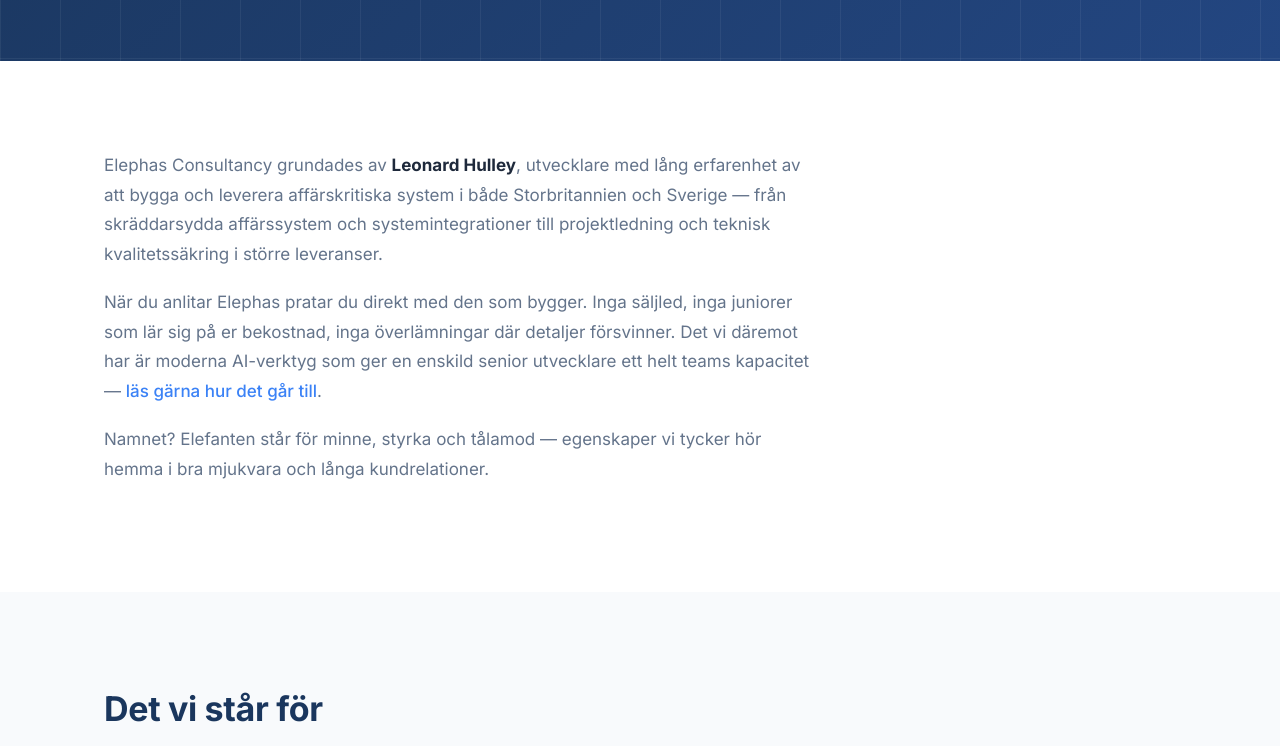
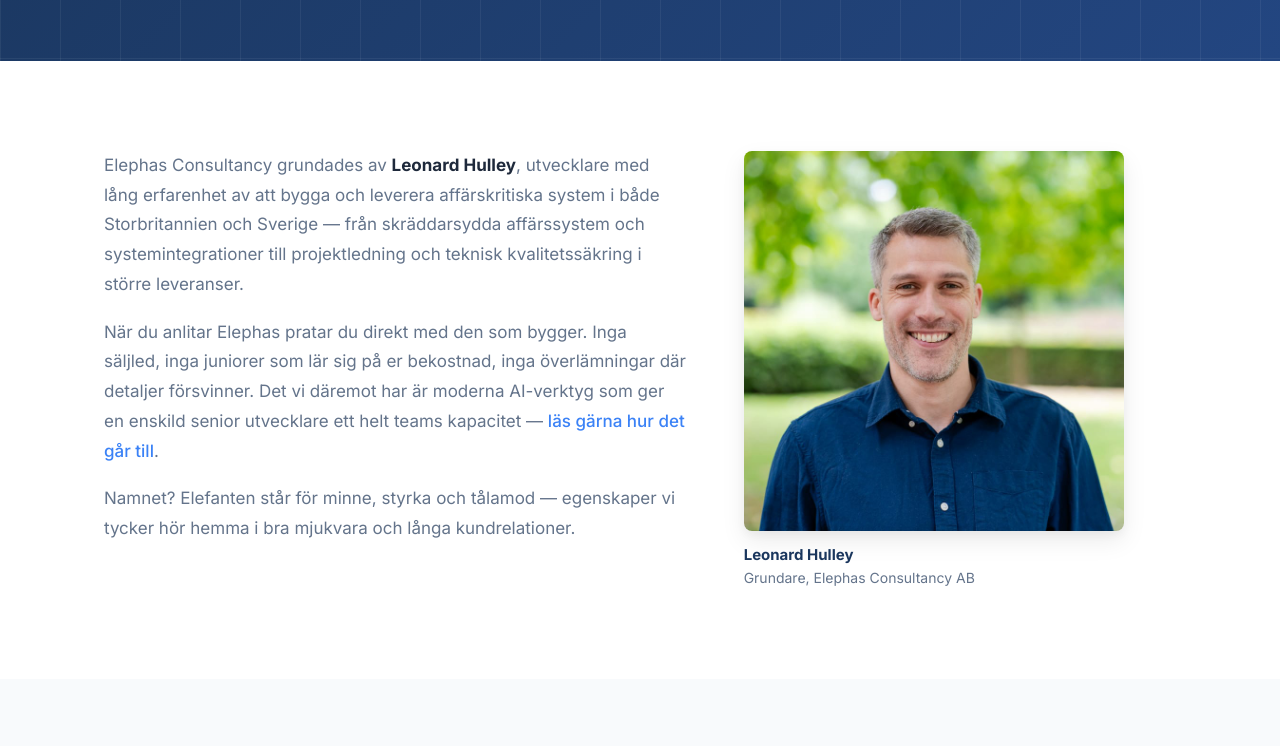
Before and after one commit to lenhulley/elephas-website, an Eleventy site: page src/sv/om.njk in a window 1280 px wide. Shown: the part 302-1048 px from the top of the page. Built offline with nearby package versions, Linux system fonts and the light colour scheme; Eleventy itself is replaced by a stand-in of ours; files that its build step writes are made by us from their sources.

Commit message:
Add founder portrait to about pages

```diff
--- a/src/assets/css/style.css
+++ b/src/assets/css/style.css
@@ -744,6 +744,45 @@ a.service-card:hover .card-more {
     margin-bottom: 12px;
 }
 
+/* ===== About intro (portrait + prose) ===== */
+.about-intro {
+    display: grid;
+    grid-template-columns: 1.35fr 1fr;
+    gap: 56px;
+    align-items: start;
+}
+
+.about-portrait {
+    margin: 0;
+}
+
+.about-portrait img {
+    width: 100%;
+    max-width: 380px;
+    height: auto;
+    border-radius: var(--radius);
+    box-shadow: var(--shadow-lg);
+}
+
+.about-portrait figcaption {
+    margin-top: 12px;
+    font-size: 0.875rem;
+    color: var(--text-light);
+}
+
+.about-portrait figcaption strong {
+    display: block;
+    color: var(--navy);
+    font-size: 0.9375rem;
+}
+
+@media (max-width: 860px) {
+    .about-intro {
+        grid-template-columns: 1fr;
+        gap: 36px;
+    }
+}
+
 /* ===== Facts (about) ===== */
 .facts {
     display: grid;
--- a/src/sv/om.njk
+++ b/src/sv/om.njk
@@ -11,10 +11,16 @@ heroSub: "Elephas Consultancy AB — mjukvaruutveckling och IT-konsulttjänster
 ---
 <section class="section">
     <div class="container">
-        <div class="prose fade-in">
-            <p>Elephas Consultancy grundades av <strong>Leonard Hulley</strong>, utvecklare med lång erfarenhet av att bygga och leverera affärskritiska system i både Storbritannien och Sverige — från skräddarsydda affärssystem och systemintegrationer till projektledning och teknisk kvalitetssäkring i större leveranser.</p>
-            <p>När du anlitar Elephas pratar du direkt med den som bygger. Inga säljled, inga juniorer som lär sig på er bekostnad, inga överlämningar där detaljer försvinner. Det vi däremot har är moderna AI-verktyg som ger en enskild senior utvecklare ett helt teams kapacitet — <a href="/sa-arbetar-vi/">läs gärna hur det går till</a>.</p>
-            <p>Namnet? Elefanten står för minne, styrka och tålamod — egenskaper vi tycker hör hemma i bra mjukvara och långa kundrelationer.</p>
+        <div class="about-intro">
+            <div class="prose fade-in">
+                <p>Elephas Consultancy grundades av <strong>Leonard Hulley</strong>, utvecklare med lång erfarenhet av att bygga och leverera affärskritiska system i både Storbritannien och Sverige — från skräddarsydda affärssystem och systemintegrationer till projektledning och teknisk kvalitetssäkring i större leveranser.</p>
+                <p>När du anlitar Elephas pratar du direkt med den som bygger. Inga säljled, inga juniorer som lär sig på er bekostnad, inga överlämningar där detaljer försvinner. Det vi däremot har är moderna AI-verktyg som ger en enskild senior utvecklare ett helt teams kapacitet — <a href="/sa-arbetar-vi/">läs gärna hur det går till</a>.</p>
+                <p>Namnet? Elefanten står för minne, styrka och tålamod — egenskaper vi tycker hör hemma i bra mjukvara och långa kundrelationer.</p>
+            </div>
+            <figure class="about-portrait fade-in">
+                <img src="/images/leonard-hulley.jpg" alt="Leonard Hulley, grundare av Elephas Consultancy" width="800" height="800">
+                <figcaption><strong>Leonard Hulley</strong>Grundare, Elephas Consultancy AB</figcaption>
+            </figure>
         </div>
     </div>
 </section>
```
Also changed, not shown: src/en/about.njk (+10 -4 lines), src/images/leonard-hulley.jpg (added).
